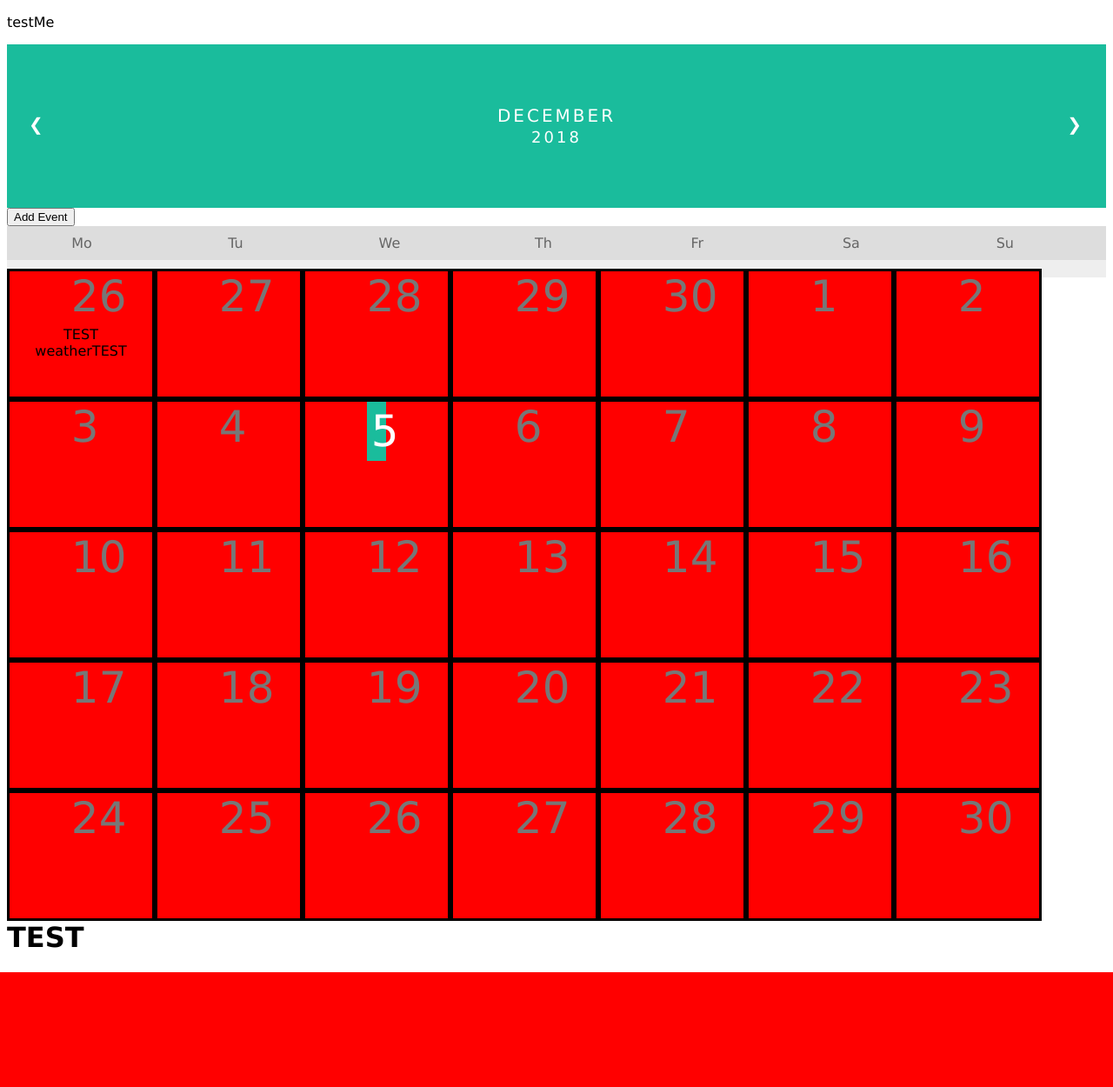
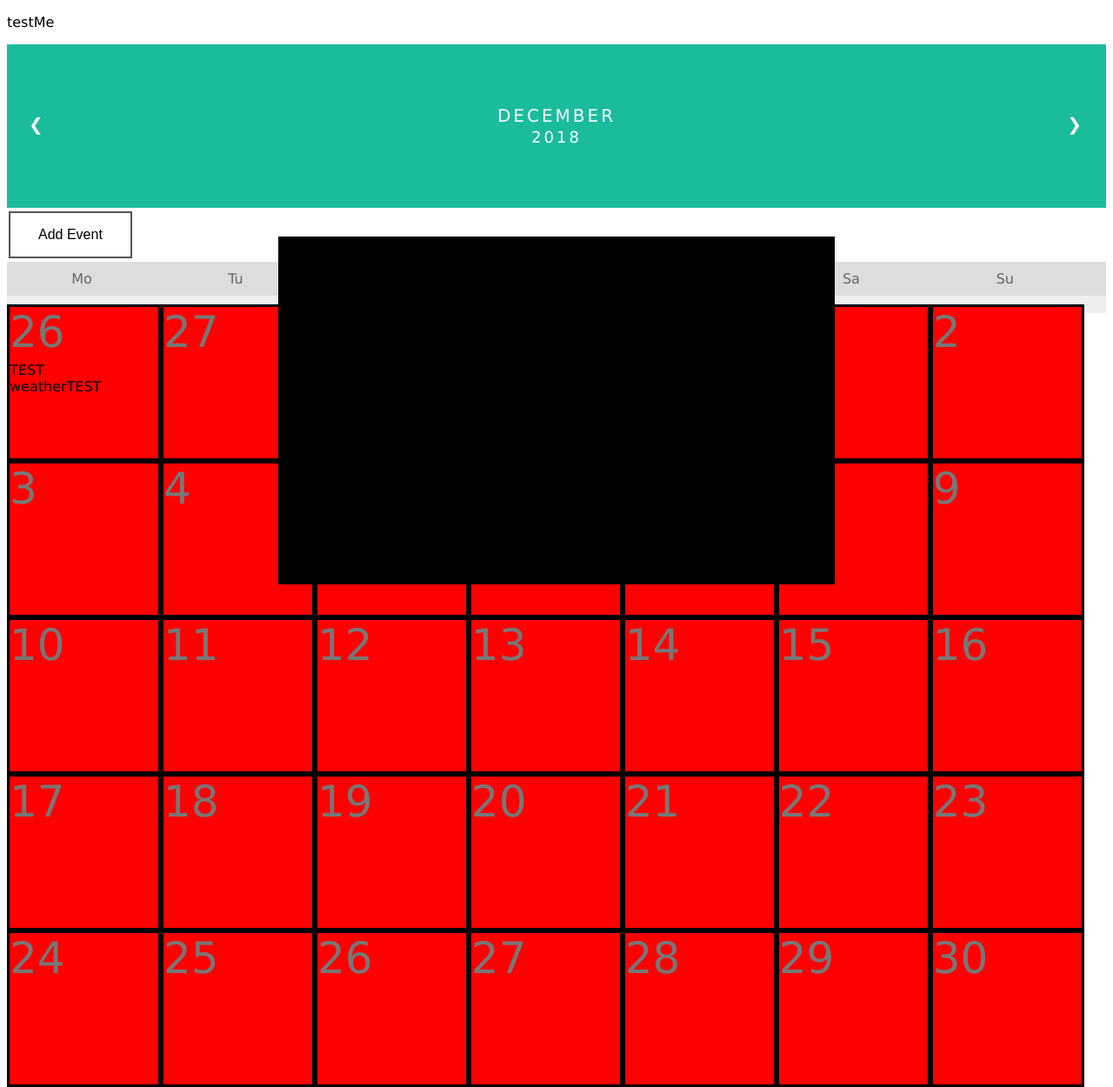
Before and after one commit to J0n4sB/CSCalendar, a PHP site: page / in a window 1280 px wide. Shown: the whole page at 87% size. Before the commit the page ends 1118 px from the top, so only its background shows below. Run offline with PHP 8.4, Linux system fonts and the light colour scheme.

Commit message:
Update calendar.css

```diff
--- a/calendar.css
+++ b/calendar.css
@@ -8,12 +8,14 @@ body {font-family: Verdana, sans-serif;}
 }
 #test{
 	background-color: red;
-	width: 170px;
-	height: 150px;
-	text-align: center;
+	width: 14%;
+	height: 180px;
+	text-align: left;
 	float: left;
 	border: solid;
+
 	border-color: black;
+
 
 
 }
@@ -64,6 +66,7 @@ body {font-family: Verdana, sans-serif;}
     padding: 10px 0;
     background: #eee;
     margin: 0;
+
 }
 
 .days li {
@@ -77,9 +80,8 @@ body {font-family: Verdana, sans-serif;}
 }
 
 .days li .active {
-    padding: 5px;
-    background: #1abc9c;
-    color: white !important
+    color: white !important;
+    text-align: center;
 }
 
 /* Add media queries for smaller screens */
@@ -95,3 +97,48 @@ body {font-family: Verdana, sans-serif;}
 @media screen and (max-width: 290px) {
     .weekdays li, .days li {width: 12.2%;}
 }
+
+
+
+/*BUTTON*/
+.button {
+    background-color: #4CAF50; /* Green */
+    border: none;
+    color: white;
+    padding: 16px 32px;
+    text-align: center;
+    text-decoration: none;
+    display: inline-block;
+    font-size: 16px;
+    margin: 4px 2px;
+    -webkit-transition-duration: 0.4s; /* Safari */
+    transition-duration: 0.4s;
+    cursor: pointer;
+}
+
+.event {
+    background-color: white;
+    color: black;
+    border: 2px solid #555555;
+}
+
+.event:hover {
+    background-color: #555555;
+    color: white;
+}
+
+
+/*EVENT*/
+/* The Modal (background) */
+.modal {
+    position: fixed;
+       width: 50%;
+   height: 50%;
+   left: 50%;
+   top: 50%;
+   margin-left: -25%;
+   margin-top: -10%;
+   background-color: black;
+
+
+}
```
